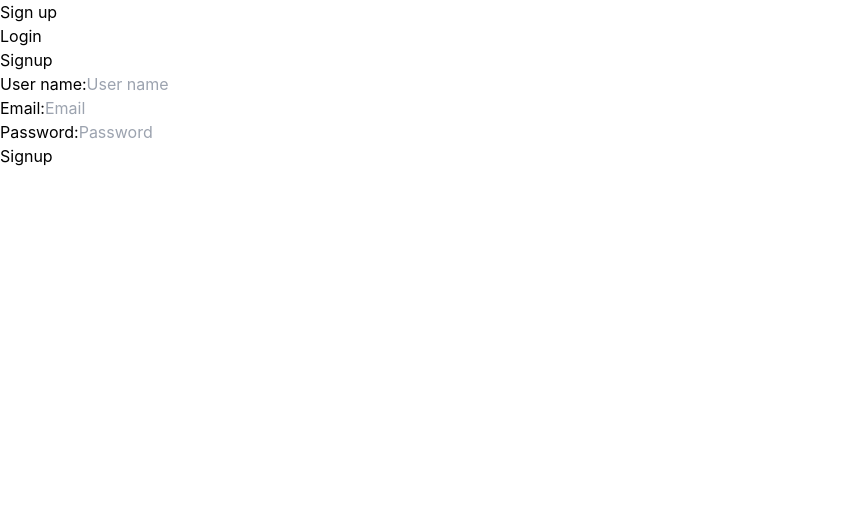
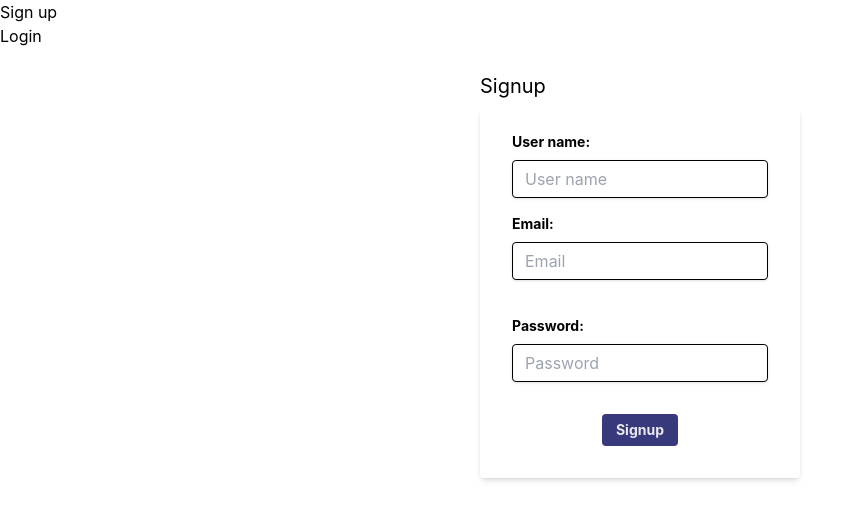
Before and after one commit to oyunerdene-m/personal-finance, a React (Create React App) app in the folder front/: page /signup in a window 1280 px wide. Shown: the top 520 px of the page, without its empty margins (0-858 px from the left). Built offline with nearby package versions, Linux system fonts and the light colour scheme; no server answers.

Commit message:
added icons to assest folder

```diff
--- /dev/null
+++ b/front/src/assets/icons/icons.js
@@ -0,0 +1,123 @@
+export const logoIcon = (
+	<svg
+		xmlns='http://www.w3.org/2000/svg'
+		viewBox='0 0 24 24'
+		fill='currentColor'
+		className='w-6 h-6 mr-3'
+	>
+		<path d='M11.584 2.376a.75.75 0 01.832 0l9 6a.75.75 0 11-.832 1.248L12 3.901 3.416 9.624a.75.75 0 01-.832-1.248l9-6z' />
+		<path
+			fillRule='evenodd'
+			d='M20.25 10.332v9.918H21a.75.75 0 010 1.5H3a.75.75 0 010-1.5h.75v-9.918a.75.75 0 01.634-.74A49.109 49.109 0 0112 9c2.59 0 5.134.202 7.616.592a.75.75 0 01.634.74zm-7.5 2.418a.75.75 0 00-1.5 0v6.75a.75.75 0 001.5 0v-6.75zm3-.75a.75.75 0 01.75.75v6.75a.75.75 0 01-1.5 0v-6.75a.75.75 0 01.75-.75zM9 12.75a.75.75 0 00-1.5 0v6.75a.75.75 0 001.5 0v-6.75z'
+			clipRule='evenodd'
+		/>
+		<path d='M12 7.875a1.125 1.125 0 100-2.25 1.125 1.125 0 000 2.25z' />
+	</svg>
+);
+
+export const userIcon = (
+	<svg
+		xmlns='http://www.w3.org/2000/svg'
+		fill='none'
+		viewBox='0 0 24 24'
+		strokeWidth={1.5}
+		stroke='currentColor'
+		className='w-5 h-5 mr-2'
+	>
+		<path
+			strokeLinecap='round'
+			strokeLinejoin='round'
+			d='M15.75 6a3.75 3.75 0 11-7.5 0 3.75 3.75 0 017.5 0zM4.501 20.118a7.5 7.5 0 0114.998 0A17.933 17.933 0 0112 21.75c-2.676 0-5.216-.584-7.499-1.632z'
+		/>
+	</svg>
+);
+
+export const homeIcon = (
+	<svg
+		xmlns='http://www.w3.org/2000/svg'
+		fill='none'
+		viewBox='0 0 24 24'
+		strokeWidth={1.5}
+		stroke='currentColor'
+		className='w-5 h-5 mr-3'
+	>
+		<path
+			strokeLinecap='round'
+			strokeLinejoin='round'
+			d='M2.25 12l8.954-8.955c.44-.439 1.152-.439 1.591 0L21.75 12M4.5 9.75v10.125c0 .621.504 1.125 1.125 1.125H9.75v-4.875c0-.621.504-1.125 1.125-1.125h2.25c.621 0 1.125.504 1.125 1.125V21h4.125c.621 0 1.125-.504 1.125-1.125V9.75M8.25 21h8.25'
+		/>
+	</svg>
+);
+
+export const transactionsIcon = (
+	<svg
+		xmlns='http://www.w3.org/2000/svg'
+		fill='none'
+		viewBox='0 0 24 24'
+		strokeWidth={1.5}
+		stroke='currentColor'
+		className='w-5 h-5 mr-3'
+	>
+		<path
+			strokeLinecap='round'
+			strokeLinejoin='round'
+			d='M7.5 21L3 16.5m0 0L7.5 12M3 16.5h13.5m0-13.5L21 7.5m0 0L16.5 12M21 7.5H7.5'
+		/>
+	</svg>
+);
+
+export const accountsIcon = (
+	<svg
+		xmlns='http://www.w3.org/2000/svg'
+		fill='none'
+		viewBox='0 0 24 24'
+		strokeWidth={1.5}
+		stroke='currentColor'
+		className='w-5 h-5 mr-3'
+	>
+		<path
+			strokeLinecap='round'
+			strokeLinejoin='round'
+			d='M2.25 8.25h19.5M2.25 9h19.5m-16.5 5.25h6m-6 2.25h3m-3.75 3h15a2.25 2.25 0 002.25-2.25V6.75A2.25 2.25 0 0019.5 4.5h-15a2.25 2.25 0 00-2.25 2.25v10.5A2.25 2.25 0 004.5 19.5z'
+		/>
+	</svg>
+);
+
+export const addIcon = (
+	<svg
+		xmlns='http://www.w3.org/2000/svg'
+		fill='none'
+		viewBox='0 0 24 24'
+		strokeWidth={1.5}
+		stroke='currentColor'
+		className='w-5 h-5 mr-3'
+	>
+		<path strokeLinecap='round' strokeLinejoin='round' d='M12 4.5v15m7.5-7.5h-15' />
+	</svg>
+);
+
+export const addIconWithBorder = (
+	<svg
+		xmlns='http://www.w3.org/2000/svg'
+		fill='none'
+		viewBox='0 0 24 24'
+		strokeWidth={2}
+		stroke='currentColor'
+		className='w-6 h-6 border border-more-gray rounded p-0.5 hover:bg-dark-blue hover:text-white'
+	>
+		<path strokeLinecap='round' strokeLinejoin='round' d='M12 4.5v15m7.5-7.5h-15' />
+	</svg>
+);
+
+export const closeIcon = (
+	<svg
+		xmlns='http://www.w3.org/2000/svg'
+		fill='none'
+		viewBox='0 0 24 24'
+		strokeWidth={1.5}
+		stroke='currentColor'
+		className='w-5 h-5'
+	>
+		<path strokeLinecap='round' strokeLinejoin='round' d='M6 18L18 6M6 6l12 12' />
+	</svg>
+);
--- a/front/src/components/Users/Form.jsx
+++ b/front/src/components/Users/Form.jsx
@@ -1,21 +1,44 @@
+import Button from '../UI/Button';
+
 export default function Form({ formType, onChange, onSubmit }) {
 	return (
-		<form onSubmit={onSubmit}>
-			<h2>{formType}</h2>
+		<div className='w-full max-w-xs m-auto mt-6'>
+			<h4 className='text-xl mb-2'>{formType}</h4>
+			<form className='bg-white shadow-md rounded px-8 pt-6 pb-8 mb-4' onSubmit={onSubmit}>
 				{formType === 'Signup' && (
-				<div>
-					<label htmlFor='name'>User name:</label>
-					<input onChange={onChange} type='text' id='name' name='name' placeholder='User name' />
+					<div className='mb-4'>
+						<label className='block text-gray-700 text-sm font-bold mb-2' htmlFor='name'>
+							User name:
+						</label>
+						<input
+							className='shadow appearance-none border rounded w-full py-2 px-3 text-gray-700 leading-tight focus:outline-none focus:shadow-outline'
+							onChange={onChange}
+							type='text'
+							id='name'
+							name='name'
+							placeholder='User name'
+						/>
 					</div>
 				)}
+				<div className='mb-6'>
+					<label className='block text-gray-700 text-sm font-bold mb-2' htmlFor='email'>
+						Email:
+					</label>
+					<input
+						className='shadow appearance-none border border-red-500 rounded w-full py-2 px-3 text-gray-700 mb-3 leading-tight focus:outline-none focus:shadow-outline'
+						onChange={onChange}
+						type='text'
+						id='email'
+						name='email'
+						placeholder='Email'
+					/>
+				</div>
 				<div>
-				<label htmlFor='email'>Email:</label>
-				<input onChange={onChange} type='text' id='email' name='email' placeholder='Email' />
-			</div>
-
-			<div>
-				<label htmlFor='password'>Password:</label>
+					<label className='block text-gray-700 text-sm font-bold mb-2' htmlFor='password'>
+						Password:
+					</label>
 					<input
+						className='shadow appearance-none border border-red-500 rounded w-full py-2 px-3 text-gray-700 mb-3 leading-tight focus:outline-none focus:shadow-outline'
 						onChange={onChange}
 						type='password'
 						id='password'
@@ -23,7 +46,12 @@ export default function Form({ formType, onChange, onSubmit }) {
 						placeholder='Password'
 					/>
 				</div>
-			<button>{formType}</button>
+				<div className='flex items-center justify-center'>
+					<Button type='submit' name={formType === 'Signup' ? 'Signup' : 'Login'}>
+						{formType}
+					</Button>
+				</div>
 			</form>
+		</div>
 	);
 }
```
Lines whose indentation alone changed are shown as unchanged.
